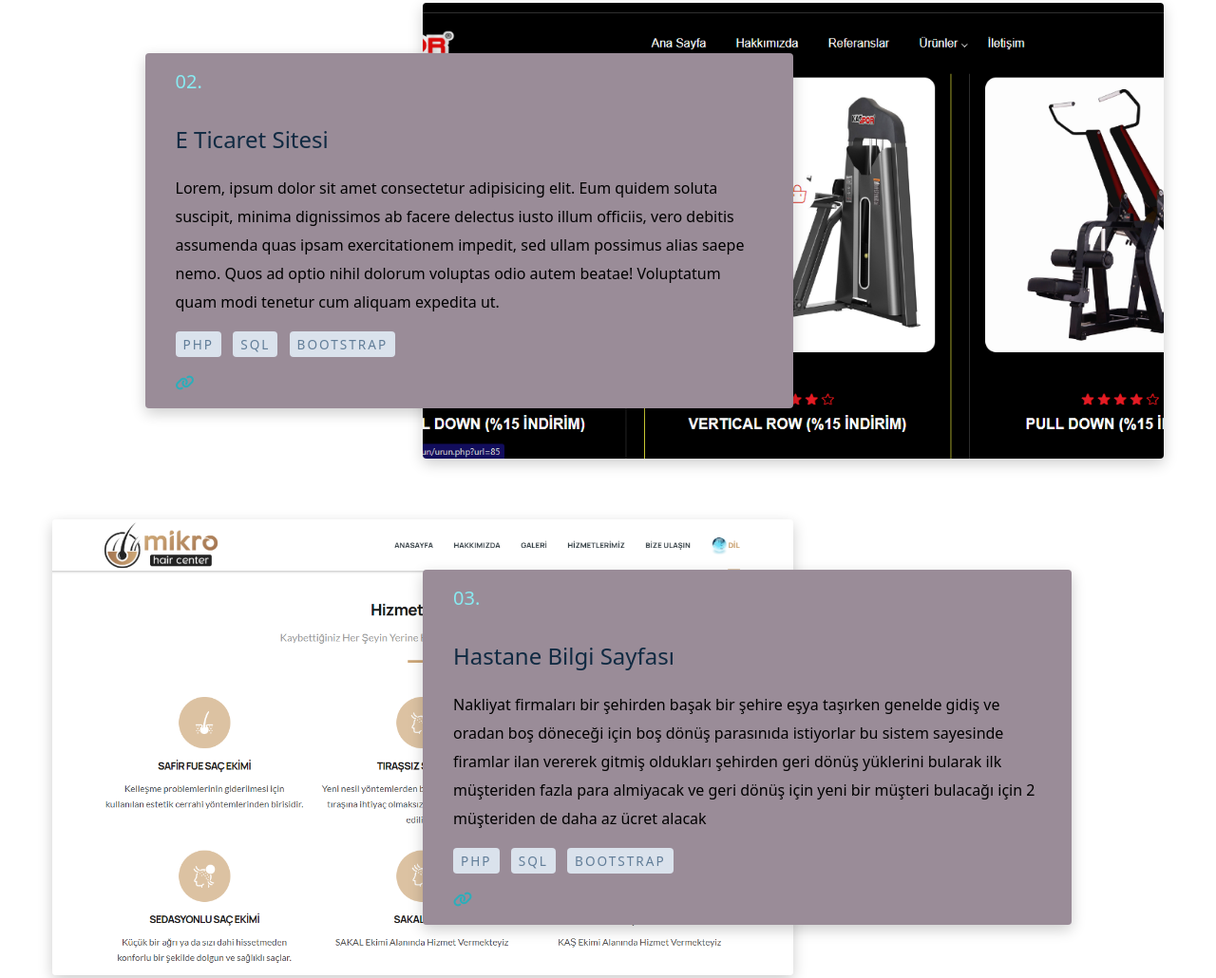
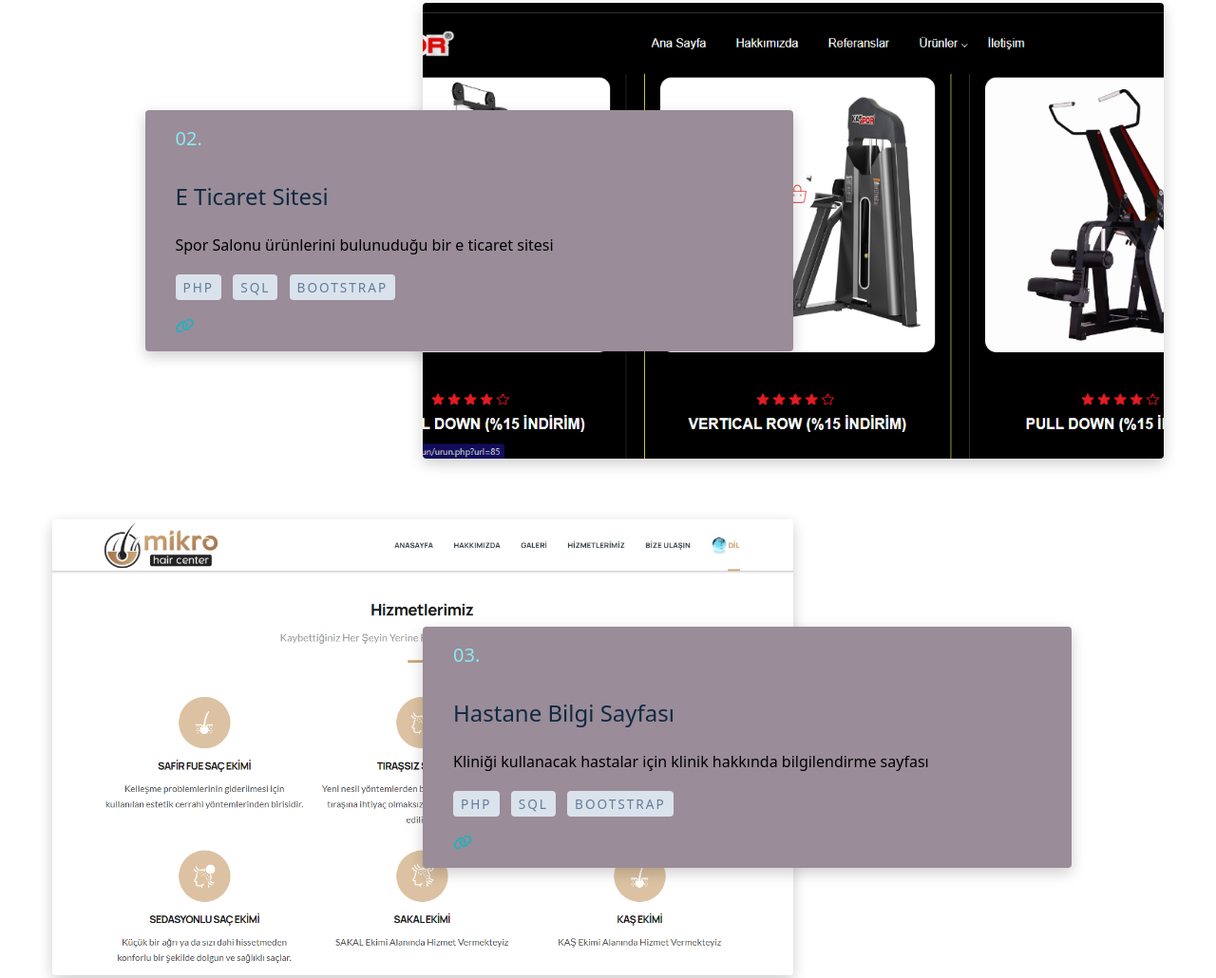
Before and after one commit to Uyesta/HTML-practice, a plain HTML site: page index.html in a window 1280 px wide. Shown: the part 2798-3828 px from the top of the page at 95% size. Drawn offline with Linux system fonts and the light colour scheme.

Commit message:
Update page

```diff
--- a/index.html
+++ b/index.html
@@ -152,7 +152,7 @@
                     <p>Nakliyat firmaları bir şehirden başak bir şehire eşya taşırken genelde gidiş ve oradan boş
                         döneceği için boş dönüş parasınıda istiyorlar bu sistem sayesinde firamlar ilan vererek gitmiş
                         oldukları şehirden geri dönüş yüklerini bularak ilk müşteriden fazla para almiyacak ve geri
-                        dönüş için yeni bir müşteri bulacağı için 2 müşteriden de daha az ücret alacak</p>
+                        dönüş için yeni bir müşteri bulacağı için 2 müşteriden de daha az ücret almayacak</p>
                     <div class="proje_skills">
                         <span>Php</span>
                         <span>Sql</span>
@@ -169,18 +169,14 @@
                 <div class="project-info" style="grid-column: 2/span 7;">
                     <span class="proje-number"> 02.</span>
                     <h3>E Ticaret Sitesi</h3>
-                    <p>Lorem, ipsum dolor sit amet consectetur adipisicing elit. Eum quidem soluta suscipit, minima
-                        dignissimos ab facere delectus iusto illum officiis, vero debitis assumenda quas ipsam
-                        exercitationem impedit, sed ullam possimus alias saepe nemo. Quos ad optio nihil dolorum
-                        voluptas odio autem beatae! Voluptatum quam modi tenetur cum aliquam expedita ut.</p>
-
+                    <p>Spor Salonu ürünlerini bulunuduğu bir e ticaret sitesi</p>
                     <div class="proje_skills">
                         <span>Php</span>
                         <span>Sql</span>
                         <span>Bootstrap</span>
                     </div>
                     <div class="proje_link">
-                        <a href="https://www.hizligetir.tk/site"><i class="fa-solid fa-link"></i></a>
+                        <a href="https://www.kasspor.com.tr/"><i class="fa-solid fa-link"></i></a>
                     </div>
                 </div>
             </div>
@@ -190,17 +186,14 @@
                 <div class="project-info">
                     <span class="proje-number"> 03.</span>
                     <h3>Hastane Bilgi Sayfası</h3>
-                    <p>Nakliyat firmaları bir şehirden başak bir şehire eşya taşırken genelde gidiş ve oradan boş
-                        döneceği için boş dönüş parasınıda istiyorlar bu sistem sayesinde firamlar ilan vererek gitmiş
-                        oldukları şehirden geri dönüş yüklerini bularak ilk müşteriden fazla para almiyacak ve geri
-                        dönüş için yeni bir müşteri bulacağı için 2 müşteriden de daha az ücret alacak</p>
+                    <p>Kliniği kullanacak hastalar için klinik hakkında bilgilendirme sayfası</p>
                     <div class="proje_skills">
                         <span>Php</span>
                         <span>Sql</span>
                         <span>Bootstrap</span>
                     </div>
                     <div class="proje_link">
-                        <a href="https://www.hizligetir.tk/site"><i class="fa-solid fa-link"></i></a>
+                        <a href="http://mikrohaircenter.com/index.htm"><i class="fa-solid fa-link"></i></a>
                     </div>
                 </div>
             </div>
```
